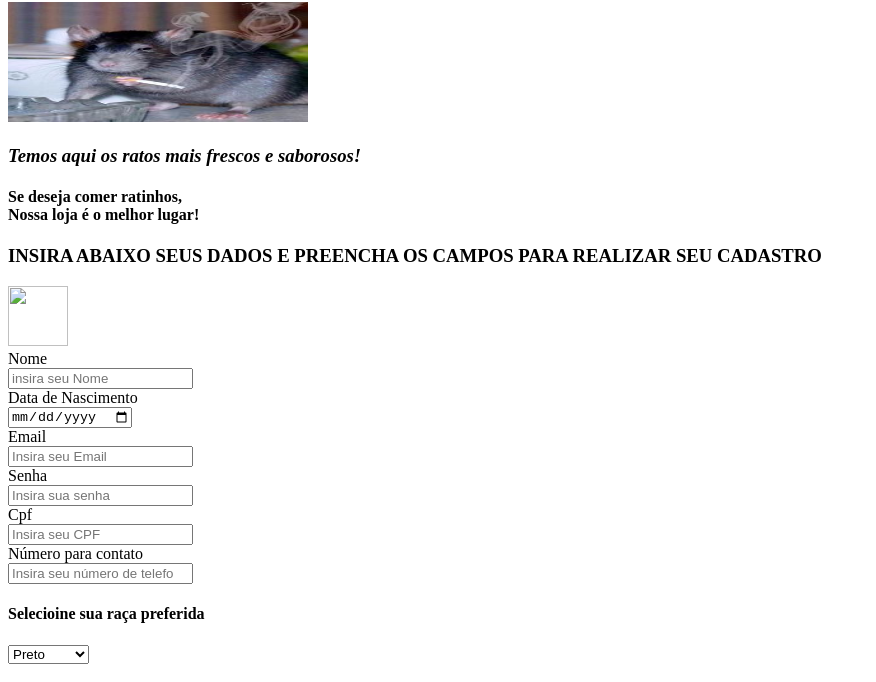
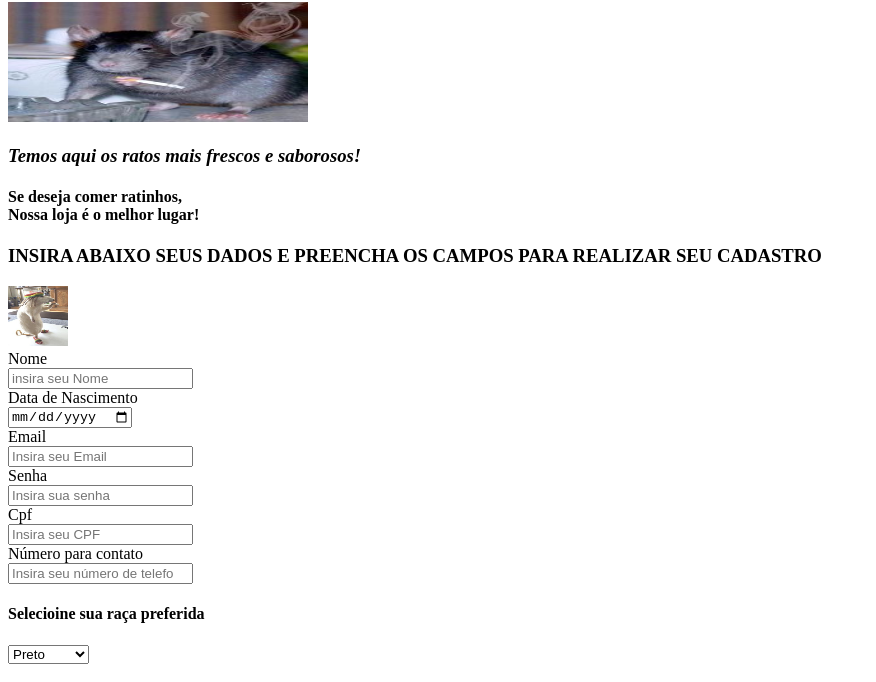
Before and after one commit to Sa0r0/RatosVivos, a plain HTML site: page index.html in a window 1280 px wide. Shown: the part 109-791 px from the top of the page, without its empty margins (0-876 px from the left). Drawn offline with Linux system fonts and the light colour scheme.

Commit message:
Update index.html

```diff
--- a/index.html
+++ b/index.html
@@ -11,7 +11,7 @@
        <h3><i>Temos aqui os ratos mais frescos e saborosos!</i></h3>
        <span><h4>Se deseja comer ratinhos,<br>Nossa loja é o melhor lugar!</h4></span>
         <h3>INSIRA ABAIXO SEUS DADOS E PREENCHA OS CAMPOS PARA REALIZAR SEU CADASTRO</h3>
-        <img src=rato-rasta.jpg" width="60" height="60">
+        <img src="rato-rasta.jpg" width="60" height="60">
     <form action="index.html">
         <label for="nome">Nome</label>
         <input type="text" style="display: block;" id="nome" name="nome" placeholder="insira seu Nome">
```
